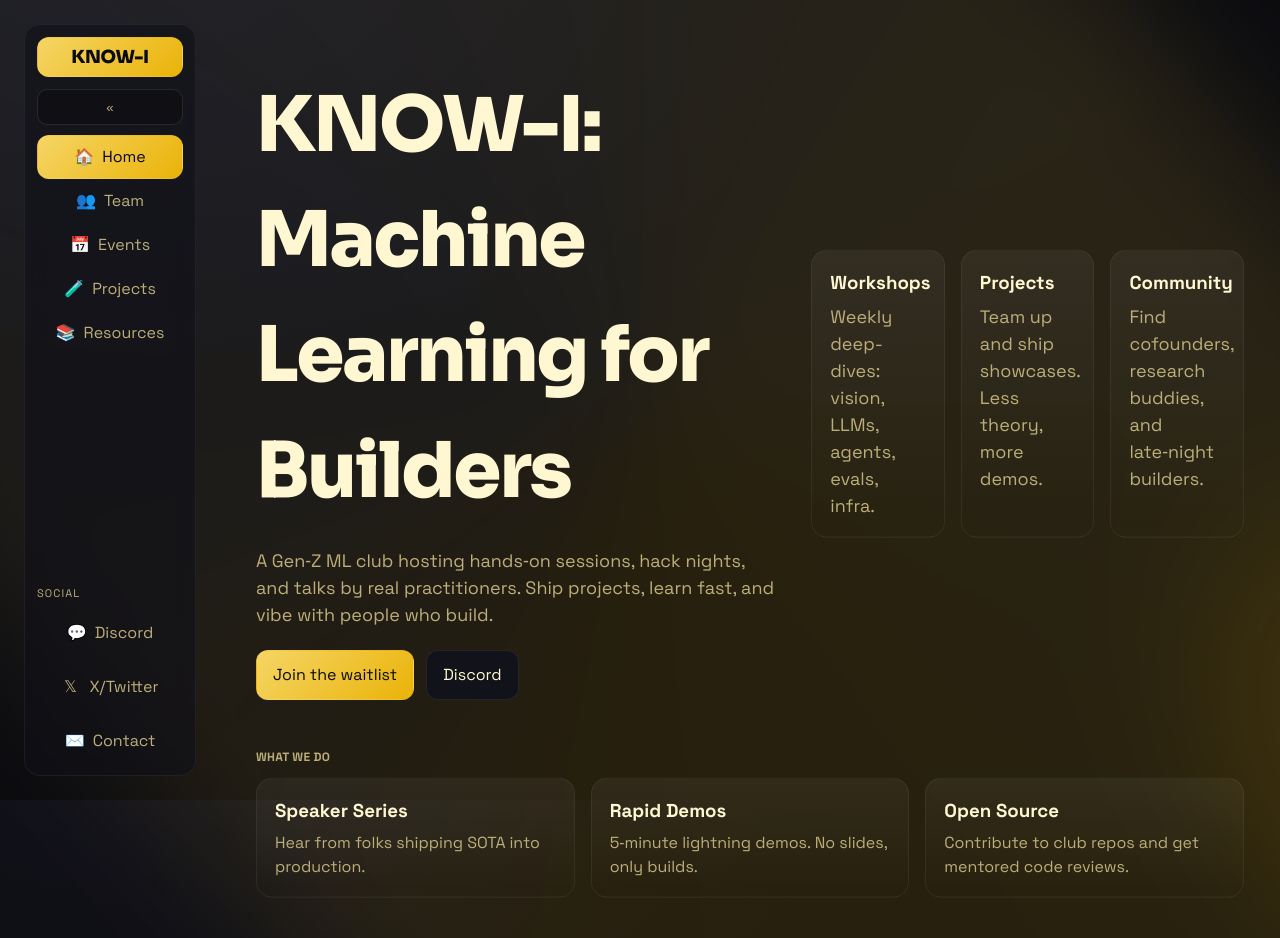
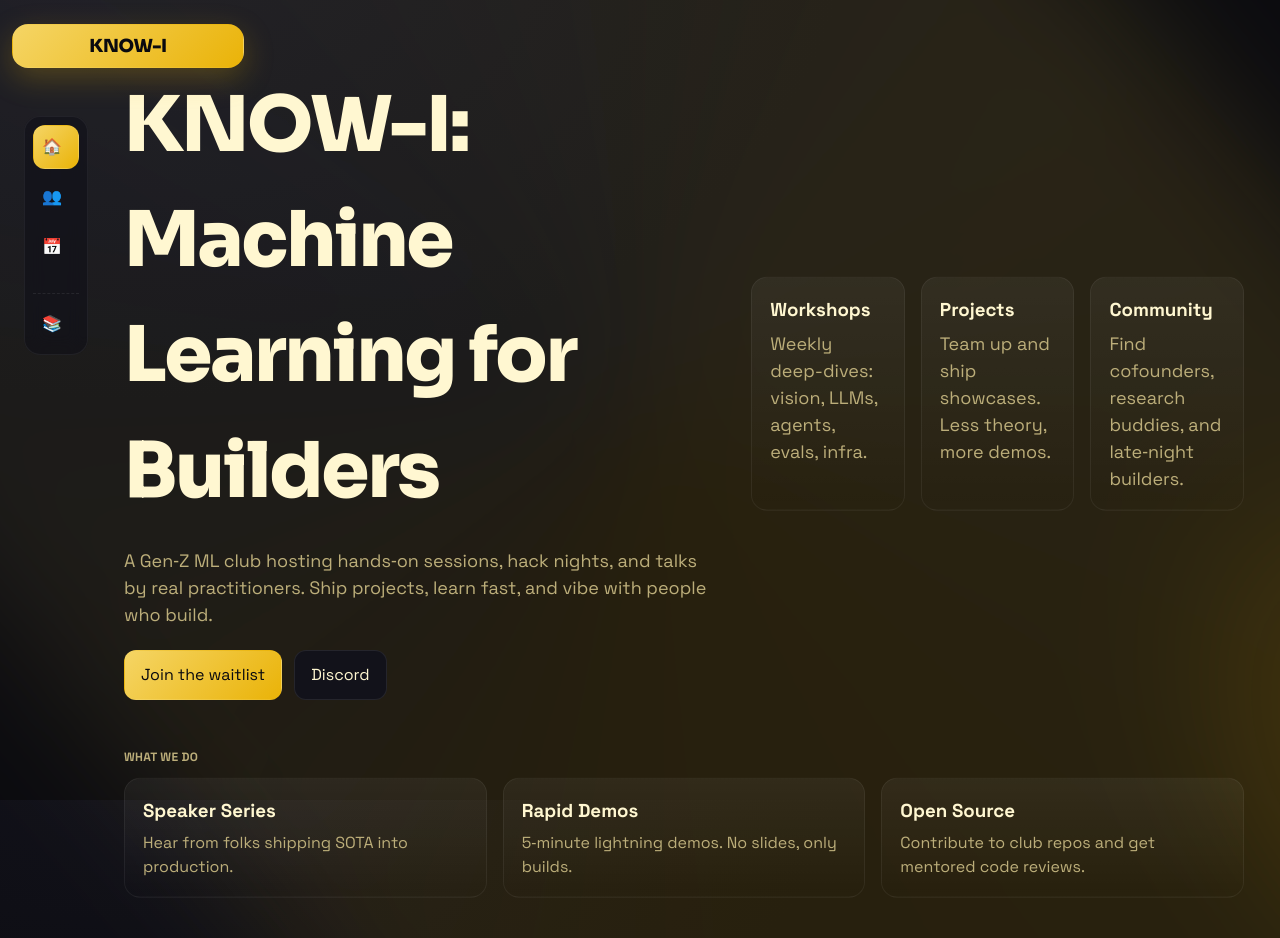
Before and after one commit to kartheesan05/knowi-2025, a React (Vite) app: page / in a window 1280 px wide. Built offline with nearby package versions, Linux system fonts and the light colour scheme.

Commit message:
navbar smaller

```diff
--- a/src/App.jsx
+++ b/src/App.jsx
@@ -1,4 +1,3 @@
-import { useState } from 'react'
 import { NavLink, Outlet, Route, Routes } from 'react-router-dom'
 import ari from './assets/team/ari.svg'
 import jordan from './assets/team/jordan.svg'
@@ -8,18 +7,16 @@ import nora from './assets/team/nora.svg'
 import you from './assets/team/you.svg'
 import './index.css'
 
-function LeftNav({ collapsed, setCollapsed }) {
+function BrandBubble() {
   return (
-    <nav className={`floating-nav ${collapsed ? 'collapsed' : ''}`}>
-      <div>
-        <div className="brand">{collapsed ? 'K' : 'KNOW-I'}</div>
-        <button
-          className="collapse-btn"
-          aria-label={collapsed ? 'Expand navigation' : 'Collapse navigation'}
-          onClick={() => setCollapsed((v) => !v)}
-        >
-          {collapsed ? '»' : '«'}
-        </button>
+    <a className="brand-bubble" href="/">KNOW-I</a>
+  )
+}
+
+function LeftNav() {
+  return (
+    <nav className="floating-nav collapsed-hover">
+      <div className="nav-group primary">
         <NavLink to="/" end className={({ isActive }) => `nav-item ${isActive ? 'active' : ''}`}>
           <span className="icon" aria-hidden>🏠</span>
           <span className="label">Home</span>
@@ -32,28 +29,11 @@ function LeftNav({ collapsed, setCollapsed }) {
           <span className="icon" aria-hidden>📅</span>
           <span className="label">Events</span>
         </NavLink>
-        <a className="nav-item" href="#projects">
-          <span className="icon" aria-hidden>🧪</span>
-          <span className="label">Projects</span>
-        </a>
+      </div>
+      <div className="nav-group secondary">
         <a className="nav-item" href="#resources">
           <span className="icon" aria-hidden>📚</span>
           <span className="label">Resources</span>
-        </a>
-      </div>
-      <div className="bottom">
-        <div className="badge">Social</div>
-        <a className="nav-item" href="https://discord.gg" target="_blank" rel="noreferrer">
-          <span className="icon" aria-hidden>💬</span>
-          <span className="label">Discord</span>
-        </a>
-        <a className="nav-item" href="https://x.com" target="_blank" rel="noreferrer">
-          <span className="icon" aria-hidden>𝕏</span>
-          <span className="label">X/Twitter</span>
-        </a>
-        <a className="nav-item" href="mailto:hi@knowi.club">
-          <span className="icon" aria-hidden>✉️</span>
-          <span className="label">Contact</span>
         </a>
       </div>
     </nav>
@@ -61,10 +41,12 @@ function LeftNav({ collapsed, setCollapsed }) {
 }
 
 function Shell() {
-  const [collapsed, setCollapsed] = useState(false)
   return (
-    <div className={`page-shell ${collapsed ? 'nav-collapsed' : ''}`}>
-      <LeftNav collapsed={collapsed} setCollapsed={setCollapsed} />
+    <div className="page-shell">
+      <div className="left-rail">
+        <BrandBubble />
+        <LeftNav />
+      </div>
       <div className="content-wrap">
         <Outlet />
       </div>
--- a/src/index.css
+++ b/src/index.css
@@ -59,49 +59,70 @@ a {
 
 .page-shell {
   display: grid;
-  grid-template-columns: 220px 1fr;
+  grid-template-columns: 88px 1fr;
   min-height: 100vh;
 }
-.page-shell.nav-collapsed {
-  grid-template-columns: 88px 1fr;
+.left-rail {
+  display: grid;
+  grid-template-rows: auto 1fr;
+  align-content: start;
 }
 
 .floating-nav {
   position: sticky;
   top: 24px;
   align-self: start;
-  height: calc(100vh - 48px);
+  height: auto;
   margin: 24px;
-  padding: 12px;
+  padding: 8px;
   background: rgba(16, 16, 24, 0.6);
   backdrop-filter: blur(10px);
   border: 1px solid rgba(255, 255, 255, 0.06);
   border-radius: 16px;
   display: flex;
   flex-direction: column;
-  justify-content: space-between;
+  justify-content: flex-start;
   gap: 12px;
   z-index: 10;
+  width: 64px;
+  transition: width 240ms cubic-bezier(.2,.8,.2,1),
+    background 240ms ease, border-color 240ms ease, transform 240ms ease;
 }
-.floating-nav.collapsed {
-  width: 64px;
-  padding: 8px;
+.floating-nav.collapsed-hover:hover {
+  width: 232px;
+  background: rgba(20, 20, 28, 0.7);
+  border-color: rgba(255, 255, 255, 0.08);
+  transform: translateY(-2px);
 }
 
-.brand {
+.nav-group { display: grid; gap: 6px; }
+.nav-group.primary { margin-bottom: 8px; }
+.nav-group.secondary { margin-top: 4px; padding-top: 8px; border-top: 1px dashed rgba(255,255,255,0.08); }
+
+.brand-bubble {
+  position: sticky;
+  top: 24px;
+  display: block;
+  margin: 24px 12px;
+  text-align: center;
   font-family: "Sora", system-ui;
   font-weight: 800;
   letter-spacing: -0.02em;
   font-size: 18px;
   line-height: 1;
-  width: 100%;
-  text-align: center;
-  padding: 10px 12px;
-  border-radius: 12px;
+  padding: 12px 12px;
+  border-radius: 16px;
   background: linear-gradient(135deg, var(--accent), var(--accent-2));
   color: #0a0a0f;
   border: 1px solid transparent;
-  margin-bottom: 6px;
+  text-decoration: none;
+  box-shadow: 0 10px 30px rgba(234, 179, 8, 0.25);
+  transition: transform 250ms ease, box-shadow 250ms ease;
+  width: 232px; /* independent from nav width */
+}
+.brand-bubble:hover {
+  transform: translateY(-2px) scale(1.02);
+  box-shadow: 0 16px 40px rgba(234, 179, 8, 0.35);
 }
 
 .nav-item {
@@ -111,7 +132,8 @@ a {
   height: 44px;
   border-radius: 12px;
   color: var(--muted);
-  transition: all 160ms ease;
+  transition: color 160ms ease, border-color 160ms ease, transform 160ms ease,
+    padding 240ms cubic-bezier(.2,.8,.2,1);
   border: 1px solid transparent;
 }
 .nav-item:hover {
@@ -119,6 +141,13 @@ a {
   border-color: rgba(255, 255, 255, 0.12);
   transform: translateY(-1px);
 }
+.floating-nav.collapsed-hover .nav-item .label { display: none; }
+.floating-nav.collapsed-hover:hover .nav-item .label { display: inline; }
+.floating-nav.collapsed-hover:hover .nav-item {
+  justify-content: flex-start;
+  padding: 0 10px;
+}
+.floating-nav.collapsed-hover:hover .nav-item .icon { margin-right: 10px; }
 .nav-item.active {
   color: #0a0a0f;
   background: linear-gradient(135deg, var(--accent), var(--accent-2));
```
